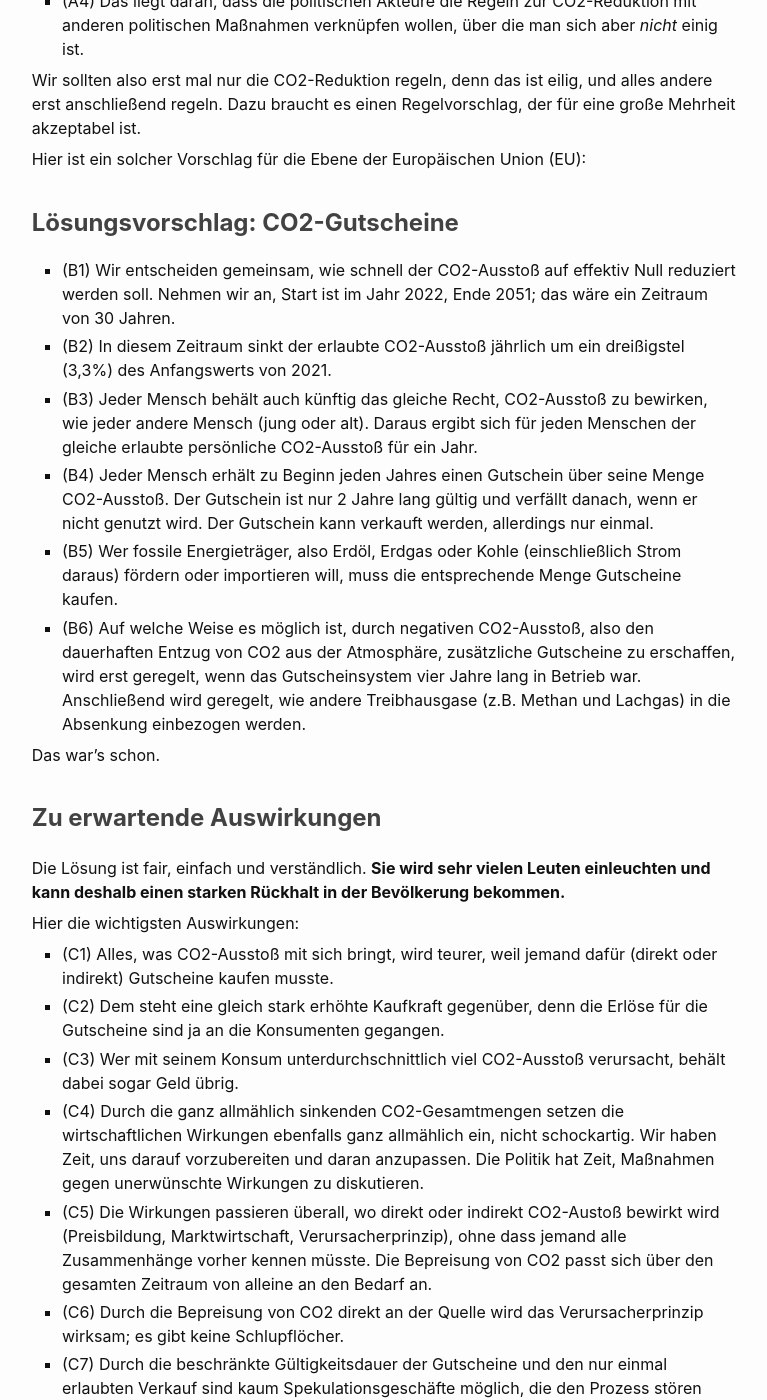
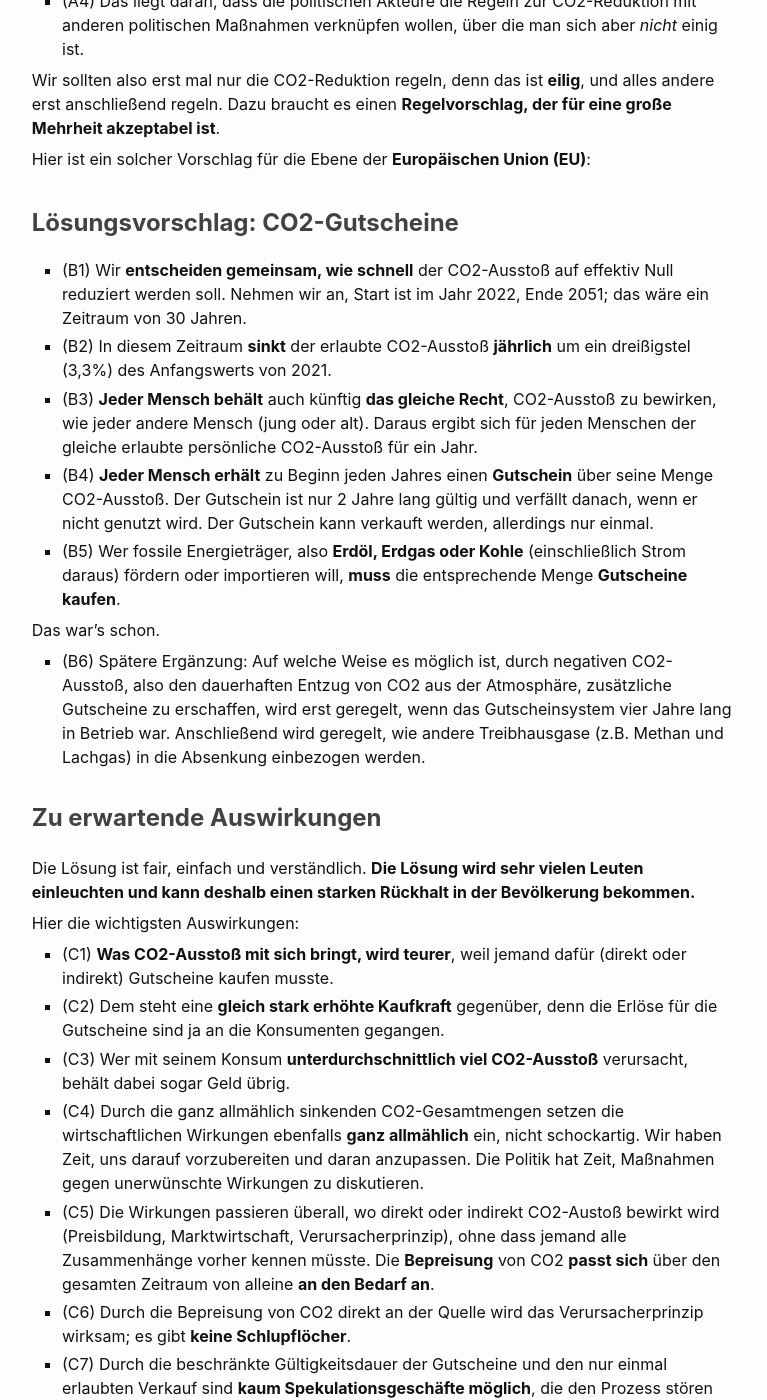
Before and after one commit to co2coupons/co2coupons.github.io, a Jekyll site: the page built from de.md, in a window 1280 px wide and 1400 px high, scrolled down 627 px. Shown: the whole window, without its empty margins (255-1022 px from the left). Built offline with Jekyll 4.4.1, drawn with Linux system fonts in a browser that asks for light colours; some of the changed text lies outside the part shown.

```diff
--- a/de.md
+++ b/de.md
@@ -28,42 +28,47 @@ Inhalt:
 - (A2) Deshalb muss der jährliche weltweite Ausstoß von fossilem CO2
   zügig bis auf Null gesenkt werden.
 - (A3) Darüber ist man weitgehend einig, trotzdem ist keine politische
-  Einigung in Sicht, die das zuverlässig leisten wird.
+  Einigung in Sicht, die das _zuverlässig_ leisten wird.
 - (A4) Das liegt daran, dass die politischen Akteure
   die Regeln zur CO2-Reduktion
   mit anderen politischen Maßnahmen verknüpfen wollen,
   über die man sich aber _nicht_ einig ist.
 
 Wir sollten also erst mal nur die CO2-Reduktion regeln,
-denn das ist eilig, und alles andere erst anschließend regeln.
-Dazu braucht es einen Regelvorschlag, der für eine große Mehrheit
-akzeptabel ist.
+denn das ist **eilig**, und alles andere erst anschließend regeln.
+Dazu braucht es einen **Regelvorschlag, der für eine große Mehrheit
+akzeptabel ist**.
 
-Hier ist ein solcher Vorschlag für die Ebene der Europäischen Union (EU):
+Hier ist ein solcher Vorschlag für die Ebene der
+**Europäischen Union (EU)**:
 
 ## <a name="vorschlag"></a>Lösungsvorschlag: CO2-Gutscheine
 
-- (B1) Wir entscheiden gemeinsam, wie schnell der CO2-Ausstoß
+- (B1) Wir **entscheiden gemeinsam, wie schnell** der CO2-Ausstoß
   auf effektiv Null reduziert werden soll.
   Nehmen wir an, Start ist im Jahr 2022, Ende 2051;
   das wäre ein Zeitraum von 30 Jahren.
-- (B2) In diesem Zeitraum sinkt der erlaubte CO2-Ausstoß jährlich um
+- (B2) In diesem Zeitraum **sinkt** der erlaubte CO2-Ausstoß **jährlich** um
   ein dreißigstel (3,3%) des Anfangswerts von 2021.
-- (B3) Jeder Mensch behält auch künftig das gleiche Recht,
+- (B3) **Jeder Mensch behält** auch künftig **das gleiche Recht**,
   CO2-Ausstoß zu bewirken,
   wie jeder andere Mensch (jung oder alt).
   Daraus ergibt sich für jeden Menschen der gleiche erlaubte
   persönliche CO2-Ausstoß für ein Jahr.
-- (B4) Jeder Mensch erhält zu Beginn jeden Jahres einen Gutschein
+- (B4) **Jeder Mensch erhält** zu Beginn jeden Jahres einen **Gutschein**
   über seine Menge CO2-Ausstoß.
   Der Gutschein ist nur 2 Jahre lang gültig und
   verfällt danach, wenn er nicht genutzt wird.
   Der Gutschein kann verkauft werden, allerdings nur einmal.
-- (B5) Wer fossile Energieträger, also Erdöl, Erdgas oder Kohle
+- (B5) Wer fossile Energieträger, also **Erdöl, Erdgas oder Kohle**
   (einschließlich Strom daraus)
   fördern oder importieren will,
-  muss die entsprechende Menge Gutscheine kaufen.
-- (B6) Auf welche Weise es möglich ist, durch negativen CO2-Ausstoß,
+  **muss** die entsprechende Menge **Gutscheine kaufen**.
+
+Das war's schon.
+
+- (B6) Spätere Ergänzung:
+  Auf welche Weise es möglich ist, durch negativen CO2-Ausstoß,
   also den dauerhaften Entzug von CO2 aus der Atmosphäre,
   zusätzliche Gutscheine zu erschaffen, wird erst geregelt,
   wenn das Gutscheinsystem vier Jahre lang in Betrieb war.
@@ -71,24 +76,23 @@ Hier ist ein solcher Vorschlag für die Ebene der Europäischen Union (EU):
   (z.B. Methan und Lachgas)
   in die Absenkung einbezogen werden.
 
-Das war's schon.
 
 
 ## <a name="wirkungen"></a>Zu erwartende Auswirkungen
 
 Die Lösung ist fair, einfach und verständlich.
-**Sie wird sehr vielen Leuten einleuchten und kann deshalb einen starken
+**Die Lösung wird sehr vielen Leuten einleuchten und kann deshalb einen starken
 Rückhalt in der Bevölkerung bekommen.**
 
 Hier die wichtigsten Auswirkungen:
-- (C1) Alles, was CO2-Ausstoß mit sich bringt, wird teurer,
+- (C1) **Was CO2-Ausstoß mit sich bringt, wird teurer**,
   weil jemand dafür (direkt oder indirekt) Gutscheine kaufen musste.
-- (C2) Dem steht eine gleich stark erhöhte Kaufkraft gegenüber,
+- (C2) Dem steht eine **gleich stark erhöhte Kaufkraft** gegenüber,
   denn die Erlöse für die Gutscheine sind ja an die Konsumenten gegangen.
-- (C3) Wer mit seinem Konsum unterdurchschnittlich viel CO2-Ausstoß
+- (C3) Wer mit seinem Konsum **unterdurchschnittlich viel CO2-Ausstoß**
   verursacht, behält dabei sogar Geld übrig.
 - (C4) Durch die ganz allmählich sinkenden CO2-Gesamtmengen
-  setzen die wirtschaftlichen Wirkungen ebenfalls ganz allmählich ein,
+  setzen die wirtschaftlichen Wirkungen ebenfalls **ganz allmählich** ein,
   nicht schockartig.
   Wir haben Zeit, uns darauf vorzubereiten und daran anzupassen.
   Die Politik hat Zeit, Maßnahmen gegen unerwünschte Wirkungen
@@ -97,19 +101,19 @@ Hier die wichtigsten Auswirkungen:
   CO2-Austoß bewirkt wird
   (Preisbildung, Marktwirtschaft, Verursacherprinzip),
   ohne dass jemand alle Zusammenhänge vorher kennen müsste.
-  Die Bepreisung von CO2 passt sich über den gesamten Zeitraum
-  von alleine an den Bedarf an.
+  Die **Bepreisung** von CO2 **passt sich** über den gesamten Zeitraum
+  von alleine **an den Bedarf an**.
 - (C6) Durch die Bepreisung von CO2 direkt an der Quelle wird das
-  Verursacherprinzip wirksam; es gibt keine Schlupflöcher.
+  Verursacherprinzip wirksam; es gibt **keine Schlupflöcher**.
 - (C7) Durch die beschränkte Gültigkeitsdauer der Gutscheine
-  und den nur einmal erlaubten Verkauf sind kaum
-  Spekulationsgeschäfte möglich, die den Prozess stören würden.
+  und den nur einmal erlaubten Verkauf sind **kaum
+  Spekulationsgeschäfte möglich**, die den Prozess stören würden.
 - (C8) Wird die Lösung allerdings nicht weltweit gleichzeitig eingeführt,
-  liefert sie Akteuren außerhalb der EU Wettbewerbsvorteile.
-  - Für den _Import_ in die EU kann man das durch Zölle ausgleichen,
+  **liefert** sie **Akteuren außerhalb der EU Wettbewerbsvorteile**.
+  - Für den **Import** in die EU kann man das durch Zölle ausgleichen,
     die sich am geschätzten CO2-Ausstoß orientieren.
     Zuvor sind bestehende Freihandelsvereinbarungen entsprechend anzupassen.
-  - Für den _Export_ aus der EU ginge ein Ausgleich nur durch Subvention,
+  - Für den **Export** aus der EU ginge ein Ausgleich nur durch Subvention,
     was unrealistisch ist und den Zweck untergraben würde.
     Dieses Problem ist nicht ganz so groß wie es klingt, denn
     zwar ist die EU absolut gesehen der zweitgrößte Exporteur der Welt,
@@ -117,25 +121,25 @@ Hier die wichtigsten Auswirkungen:
     halb so groß wie im Weltdurchschnitt. Das liegt daran, dass durch
     die enorme Größe der EU der meiste Handel _innerhalb_ der EU erfolgt.
     Dennoch stellt dieser Punkt die größte Hürde für den Vorschlag dar.
-- (C9) Einige Produkte werden viel teurer (z.B. Stahl und Zement)
+- (C9) **Einige Produkte** werden **viel teurer** (z.B. Stahl und Zement)
   und die wirtschaftliche Lage der Produzenten wird schwieriger.
-  Zugleich verbessern sich die wirtschaftlichen Bedingungen für
-  Alternativprodukte und es entstehen viele neue Investitionschancen.
+  Zugleich **verbessern** sich die **wirtschaftlichen Bedingungen für
+  Alternativprodukte** und es entstehen viele neue Investitionschancen.
   Besonders ausgeprägt ist das bei
   Strom (Ökostrom wird leichter konkurrenzfähig gegenüber Kohlestrom)
   und bei
   Autos (neue Antriebsarten werden konkurrenzfähiger gegenüber
   Benzin- und Dieselmotoren).
-- (C10) Außerdem werden viele Dienstleistungen preiswerter im
+- (C10) Außerdem werden viele **Dienstleistungen preiswerter** im
   Vergleich zu Industrieprodukten, weil sie kaum fossile Energie
-  benötigen. Dadurch entstehen neue Arbeitsplätze, denn viele
+  benötigen. Dadurch **entstehen neue Arbeitsplätze**, denn viele
   Dienstleistungen sind weitaus arbeitsintensiver als Industrieprodukte.
-- (C11) Insgesamt entsteht eine hohe wirtschaftliche Dynamik,
+- (C11) Insgesamt entsteht eine **hohe wirtschaftliche Dynamik**,
   weil viele neue Marktchancen entstehen und zugleich
   die Wirtschaftsakteure weit in die Zukunft blicken können,
   so dass das Risiko einer Investition für sie einschätzbar ist.
 - (C12) Durch die wirtschaftliche Dynamik wird mittelfristig der
-  Zins steigen. Sparen oder EU-Aktien Kaufen lohnt sich wieder mehr.
+  **Zins steigen**. Sparen oder EU-Aktien Kaufen lohnt sich wieder mehr.
 
 
 **Weitere Nachteile:**
@@ -146,21 +150,22 @@ Hier die wichtigsten Auswirkungen:
   2. Verkauf der Gutscheine über eine leicht zugängliche Börse ermöglichen.
   3. Förderung und Import der CO2-Träger Erdöl, Erdgas und Kohle
      verlässlich überwachen.
+  Die Punkte 2 und 3 stellen aber nur geringe Schwierigkeiten dar.
 
 
 **Weitere Vorteile:**
 
-- (E1) Viele komplizierte Veränderungen werden der Selbstorganisation
-  der Gesellschaft überlassen und müssen nicht unter großer Ungewissheit
-  vorab politisch ausgehandelt werden.
+- (E1) **Viele komplizierte Veränderungen** werden der Selbstorganisation
+  der Gesellschaft überlassen und **müssen nicht** unter großer Ungewissheit
+  vorab politisch **ausgehandelt werden**.
   Dadurch kann die Lösung für den kompletten Zeitraum der CO2-Reduktion
   zügig in Kraft gesetzt werden.
-- (E2) Die Politik kann wieder das tun, was sie besser kann:
-  Auf Veränderungen reagieren, um unerwünschte Folgen der Veränderungen
+- (E2) Die **Politik kann** wieder das tun, was sie besser kann:
+  **Auf Veränderungen reagieren**, um unerwünschte Folgen der Veränderungen
   zu mildern und erwünschte zu fördern.
 - (E3) Wer meint, die Reduktion sei zu langsam, kann Gutscheine
   verfallen lassen.
-- (E4) Massen von Umweltgesetzgebung werden unnötig und können ersatzlos
+- (E4) Sehr **viel Umweltgesetzgebung wird unnötig** und kann ersatzlos
   abgeschafft werden.
 
 
@@ -229,6 +234,10 @@ Hier ein paar Gesichtspunkte dazu:
 
 **Trauen wir uns was zu!**
 
+&nbsp;
+
+Diskutieren auf Twitter: [@CO2Coupons](https://twitter.com/CO2Coupons)
+
 <footer>
   [Impressum]({% link impressum.md %}) &bull;
   Letzte Änderung {{ page.lastchange }} &bull;
```
Also changed, not shown: other parts of de.md (+1 -1 lines), en.md (+55 -43 lines).
